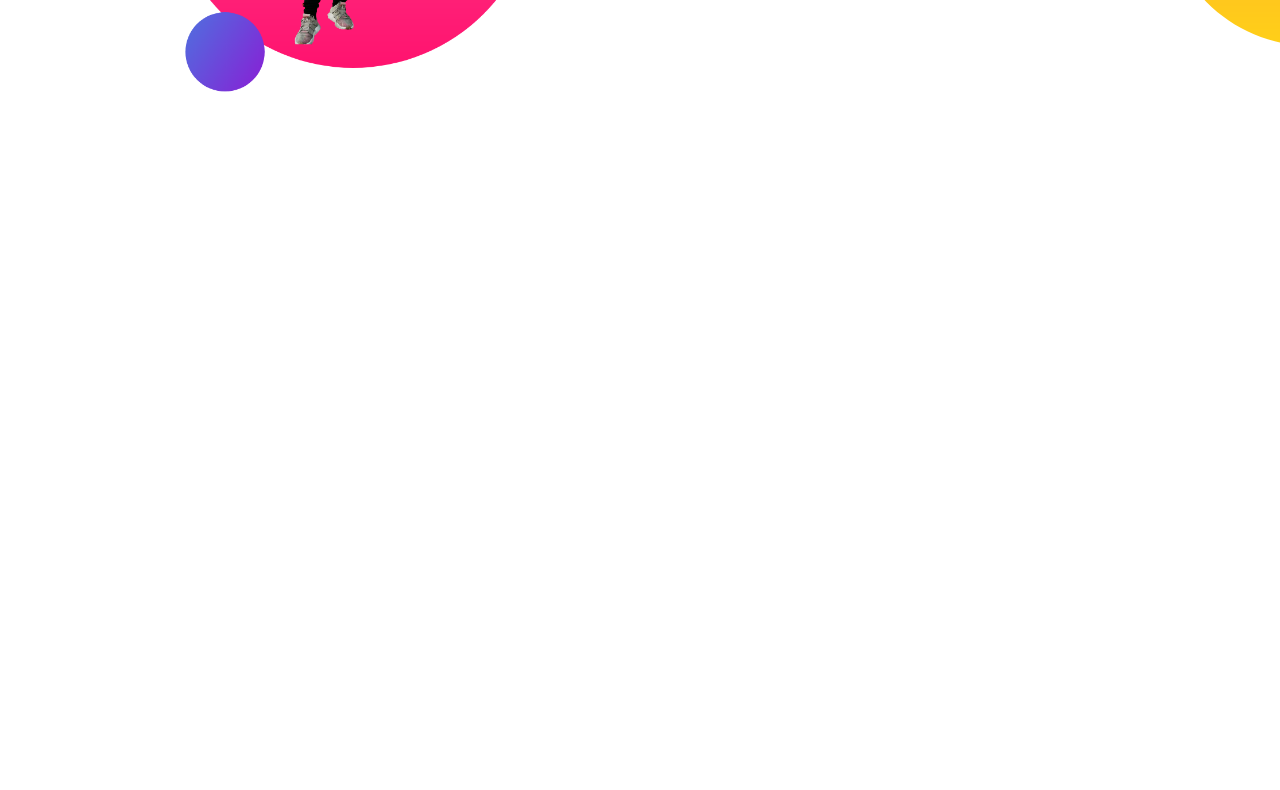
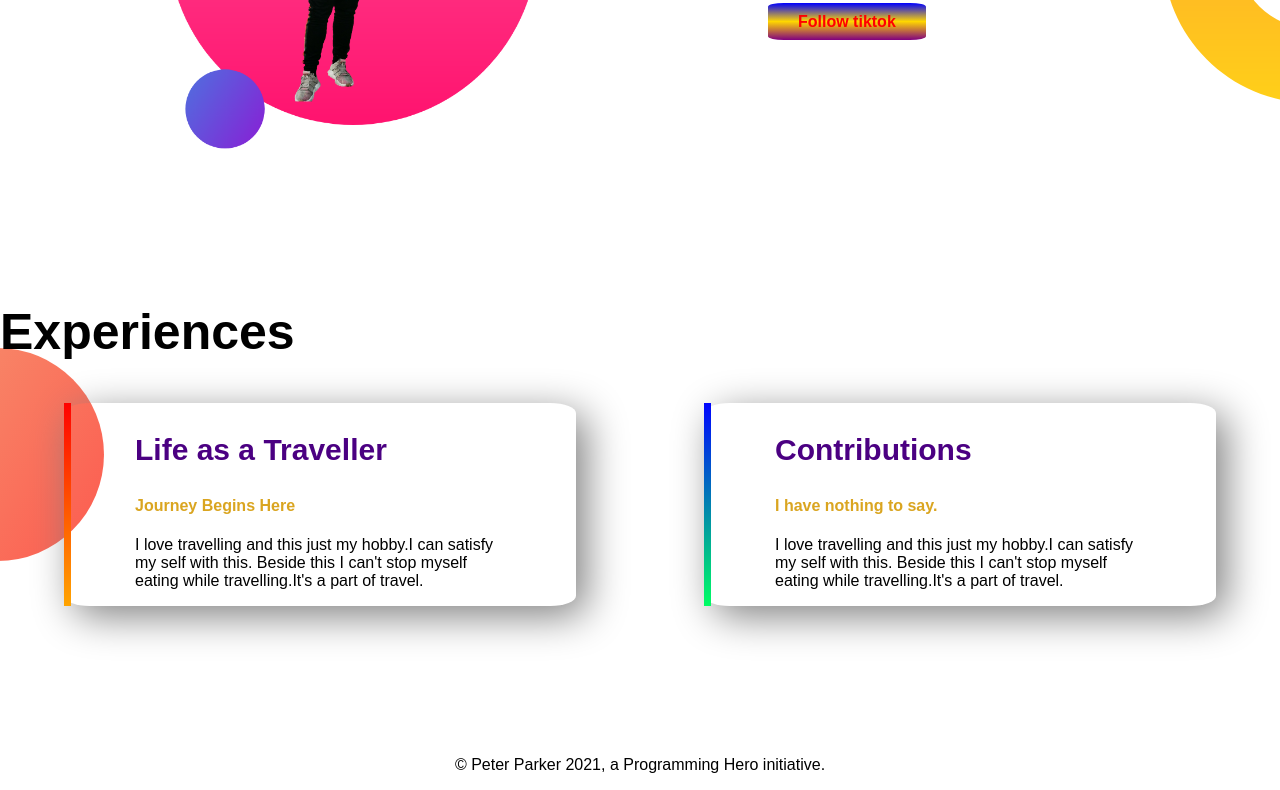
Before and after one commit to mohaiminulkarim/my-first-portofolio, a plain HTML site: page index.html in a window 1280 px wide. Shown: the part 875-1665 px from the top of the page. Before the commit the page ends 1121 px from the top, so only its background shows below. Drawn offline with Linux system fonts and the light colour scheme; a web font is replaced by a local one.

Commit message:
fotter added

```diff
--- a/index.html
+++ b/index.html
@@ -13,7 +13,7 @@
 </head>
 
 <body>
-    <section class="banner">
+    <section class="banner flexible-container">
         <div class="half-width">
             <h1>Welcome</h1>
             <h1><span class="name">Mohaiminul's</span> <span class="blog">Blog</span></h1>
@@ -31,7 +31,7 @@
             <img src="images/karim.jpg" alt="">
         </div>
     </section>
-    <section class="my-dream">
+    <section class="my-dream flexible-container">
         <div class="half-width">
             <img src="images/my-bg2.png" alt="">
         </div>
@@ -44,6 +44,28 @@
                 href="https://www.tiktok.com/@anjaankarim1?lang=en&is_copy_url=1&is_from_webapp=v1">Follow tiktok</a>
         </div>
     </section>
+    <section class="experience-area">
+        <h1>Experiences</h1>
+        <div class="flexible-container">
+            <div id="web-dev-experience" class="experience-item">
+                <h3 class="orange-color">Life as a Traveller</h3>
+                <h4 class="gold">Journey Begins Here</h4>
+                <p>I love travelling and this just my hobby.I can satisfy my self with this. Beside this I can't stop
+                    myself
+                    eating while travelling.It's a part of travel.</p>
+            </div>
+            <div id="full-stack-experience" class="experience-item">
+                <h3 class="orange-color">Contributions</h3>
+                <h4 class="gold">I have nothing to say.</h4>
+                <p>I love travelling and this just my hobby.I can satisfy my self with this. Beside this I can't stop
+                    myself
+                    eating while travelling.It's a part of travel.</p>
+            </div>
+        </div>
+    </section>
+    <footer>
+        <p>© Peter Parker 2021, a Programming Hero initiative.</p>
+    </footer>
 </body>
 
 </html>
--- a/style.css
+++ b/style.css
@@ -5,19 +5,23 @@ body{
 h1{
     font-size: 50px;
 }
+h3{
+    font-size: 30px;
+}
 .name{
     color: darkblue;
 }
 .blog{
     color: darkorange;
 }
-section{
+.flexible-container{
     display: flex;
     margin-bottom: 150px;
 }
 .half-width{
     width: 50%;
     padding-left: 10%;
+
 }
 .half-width img{
     width: 80%;
@@ -39,3 +43,35 @@ section{
     background-repeat: no-repeat;
     background-position: right;
 }
+.orange-color{
+    color: indigo;
+}
+.gold{
+    color: goldenrod;
+}
+.experience-item{
+    box-shadow:10px 10px 40px grey;
+    padding-left: 5%;
+    padding-right: 5%;
+    margin-right: 5%;
+    margin-left: 5%;
+    border-radius: 5%;
+}
+.experience-area{
+    background-image: url(images/exp-bg.png);
+    background-repeat: no-repeat;
+    background-position: left;
+}
+#web-dev-experience{
+    border-left: 7px solid;
+    border-image: linear-gradient(red, orange);
+    border-image-slice:1;
+}
+#full-stack-experience{
+    border-left: 7px solid;
+    border-image: linear-gradient(rgb(0, 4, 255), rgb(0, 255, 98));
+    border-image-slice:1;
+}
+footer p{
+    text-align: center;
+}
```
